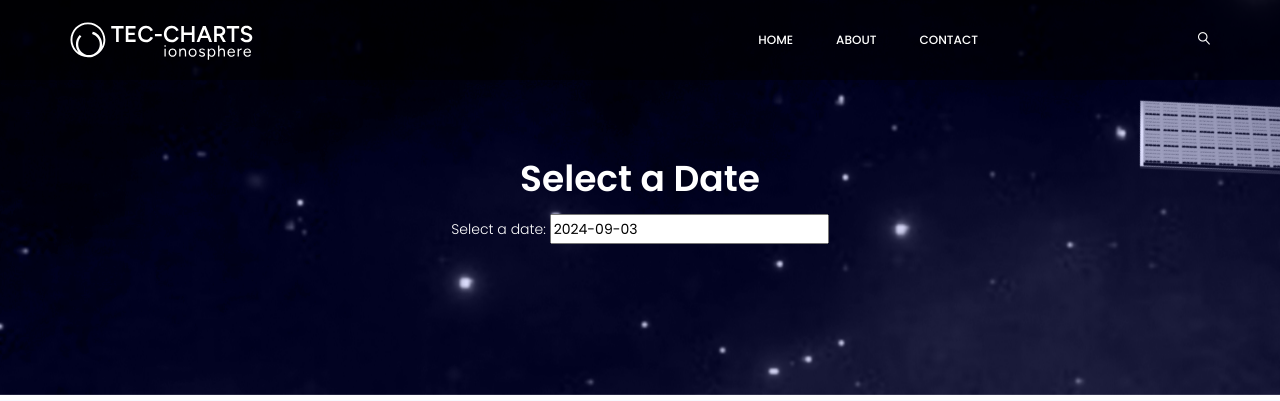
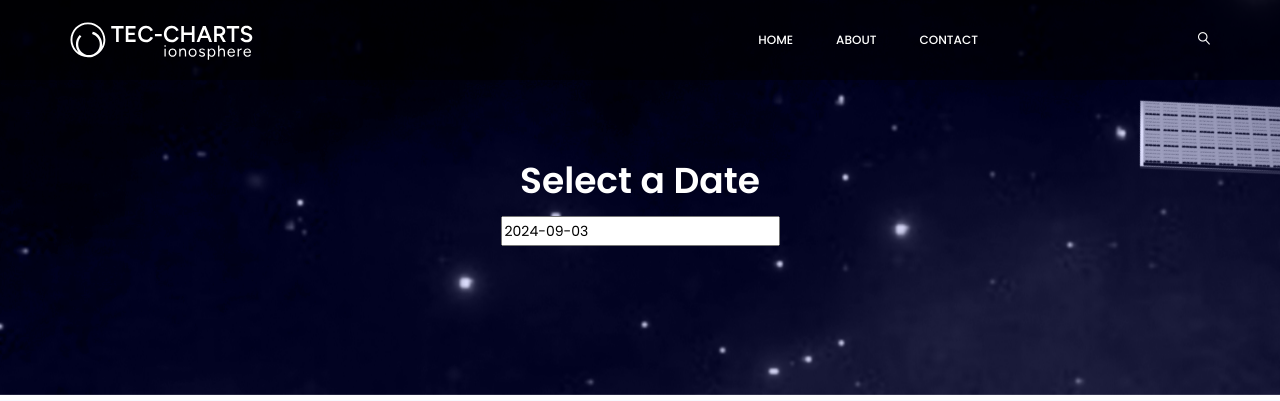
Before and after one commit to YauheniKapliarchuk/tec-charts.com, a Django app: template all_charts/templates/home/index.html in a window 1280 px wide. Shown: the top 401 px of the page. Run offline with Django 4.2, Linux system fonts and the light colour scheme; the template is opened without the code that fills it, so the values that code supplies are empty; some libraries are stand-ins or nearby versions.

Commit message:
Update html view

```diff
--- a/all_charts/graph.py
+++ b/all_charts/graph.py
@@ -90,7 +90,6 @@ def get_graph_v2(date_hour, date, station):
         'url': file_path,
         'data': data
     }
-
 
 def get_graphs_hourly(selected_date: None, station: str = 'CODE'):
     # If selected_date is None or not present, set it to two days before today
--- a/all_charts/templates/home/index.html
+++ b/all_charts/templates/home/index.html
@@ -114,7 +114,6 @@
                     <form id="dateForm" method="post" action="{% url 'index' %}">
                         {% csrf_token %}
                         <input type="hidden" id="selected_satellite" name="selected_satellite" value="CODE">
-                        <label for="datepicker">Select a date: </label>
                         <input type="text" id="datepicker" name="selected_date" autocomplete="off">
                     </form>
                 </div>
```
